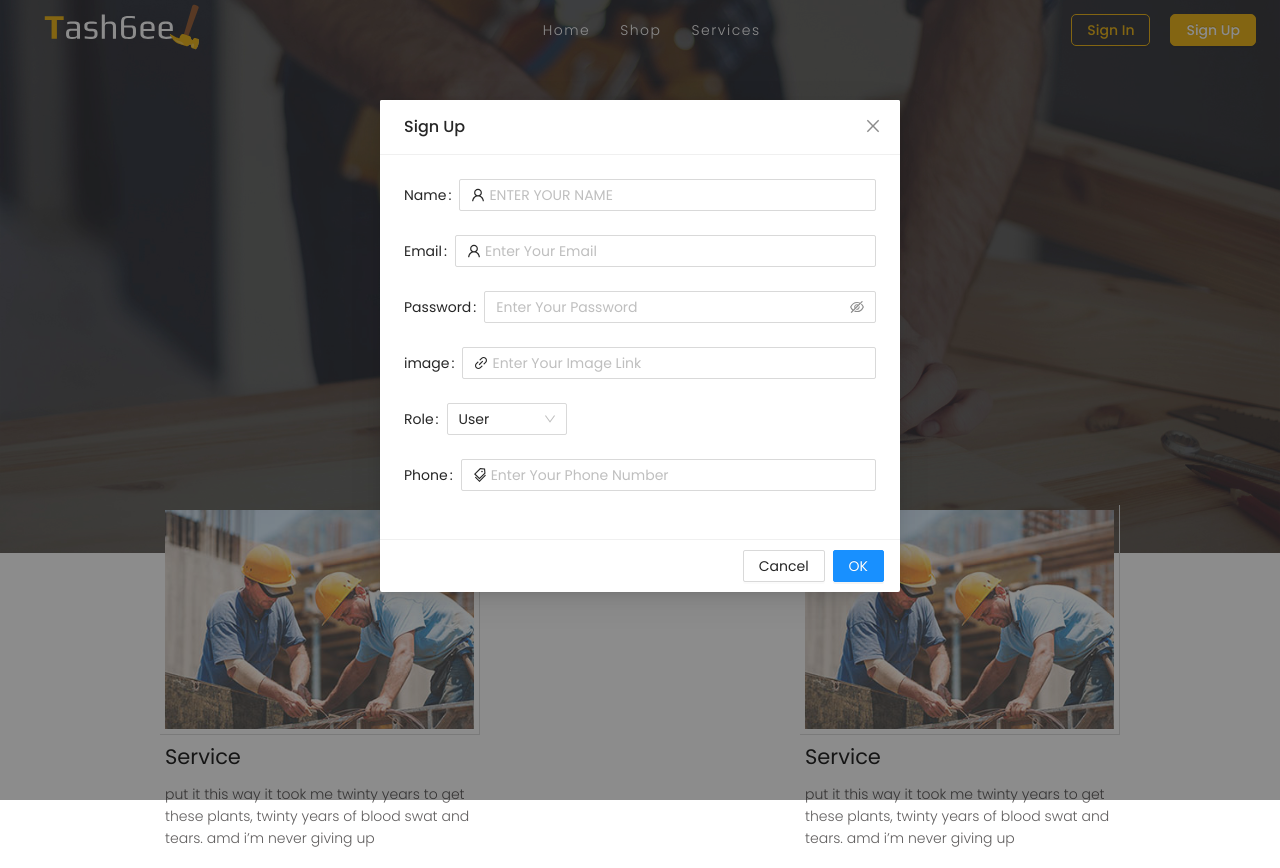
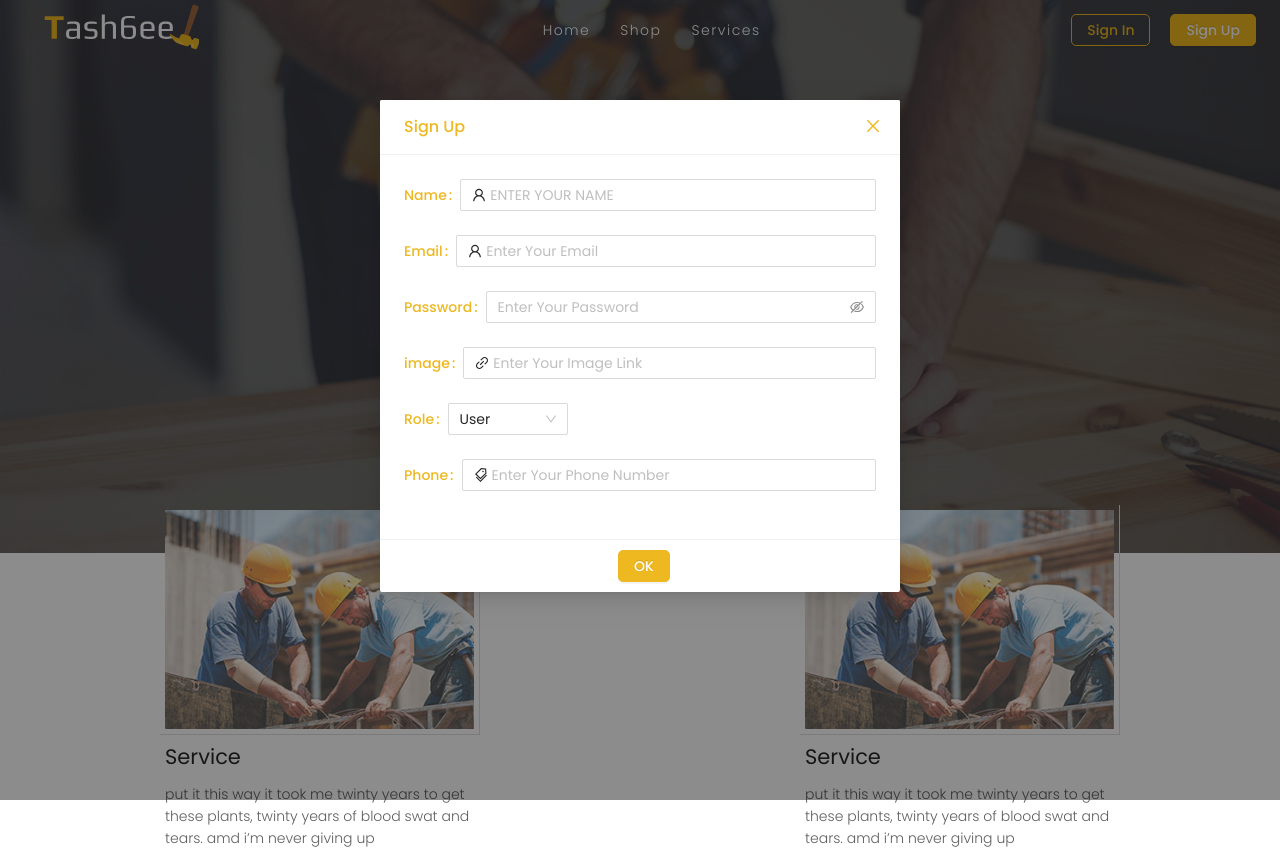
Before and after one commit to GSG-G11/Tashteeb, a React (Create React App) app in the folder client/: page / in a window 1280 px wide. Both pictures are taken after a click on the button "Sign Up". Built offline with nearby package versions, Linux system fonts and the light colour scheme.

Commit message:
update signup modal style relates #18

```diff
--- a/client/src/Component/Modal/Select.jsx
+++ b/client/src/Component/Modal/Select.jsx
@@ -5,7 +5,7 @@ const { Option } = Select;
 
 const SelectInput = ({ changeFunction }) => {
   return (
-    <Select defaultValue="2" style={{ width: 120 }} onChange={changeFunction}>
+    <Select defaultValue="2" style={{ width: 120} } onChange={changeFunction} className="sele" >
       <Option value="1">Admin</Option>
       <Option value="2">User</Option>
       <Option value="3">Engineer</Option>
--- a/client/src/Component/Modal/input.jsx
+++ b/client/src/Component/Modal/input.jsx
@@ -8,7 +8,10 @@ const Forminput = ({
   changeFunction,
 }) => {
   return (
-    <Form.Item label={name} name={`${name}`}>
+    <Form.Item
+      label={name}
+      name={`${name}`}
+    >
       <Input
         prefix={prefix}
         placeholder={placeHolder}
--- a/client/src/Component/Modal/style.css
+++ b/client/src/Component/Modal/style.css
@@ -0,0 +1,57 @@
+div.ant-modal-footer button.ant-btn.ant-btn-primary {
+  background-color: #edb820;
+  border-radius: 5px;
+  border: 1px solid #edb820;
+  color: #fff;
+  font-weight: 500;
+  transition: all 1s ease-in-out;
+}
+div.ant-modal-header button.ant-btn.ant-btn-primary{
+  background-color: #ddd;
+  border-radius: 25px;
+  stroke-width: 50%;
+  -ms-text-kashida-space: 1fr;
+  height: auto;
+
+}
+
+div.ant-modal-footer button.ant-btn.ant-btn-default {
+  display: none;
+}
+
+div.ant-modal-footer {
+  display: flex;
+  justify-content: center;
+}
+
+span.ant-modal-close-x svg {
+  color: #edb820;
+}
+div.ant-modal-header div{
+    color: #edb820;
+}
+.ant-form-item-label > label{
+    color: #edb820 !important;
+    font-weight: 500 !important;
+}
+.ant-input-affix-wrapper-focused, select, .ant-input-affix-wrapper:focus{
+  box-shadow: 0 0 0 2px #edb820 !important;
+}
+.ant-input-affix-wrapper:hover{
+  box-shadow: 0 0 0 2px #edb820 !important;
+  border-color: #fff !important;
+}
+
+
+.ant-select-focused:not(.ant-select-disabled).ant-select:not(.ant-select-customize-input) .ant-select-selector{
+  border-color: #fff !important;
+  box-shadow: 0 0 0 2px #edb820 !important;
+
+
+}
+.ant-select:not(.ant-select-disabled):hover .ant-select-selector{
+  box-shadow: 0 0 0 2px #edb820 !important;
+  border:none;
+
+
+}
```
Also changed, not shown: client/src/Component/Modal/PasswordInput.jsx (+6 -4 lines), client/src/Component/Modal/index.jsx (+6 -2 lines).
